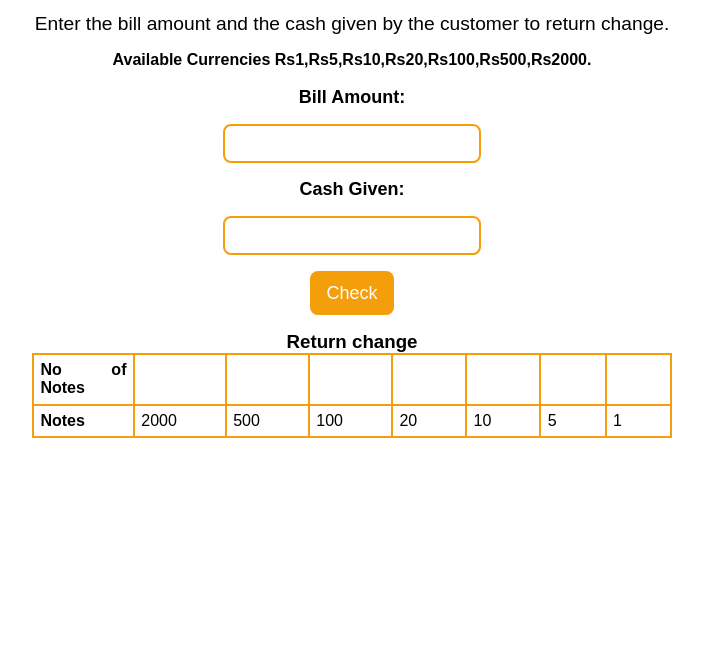
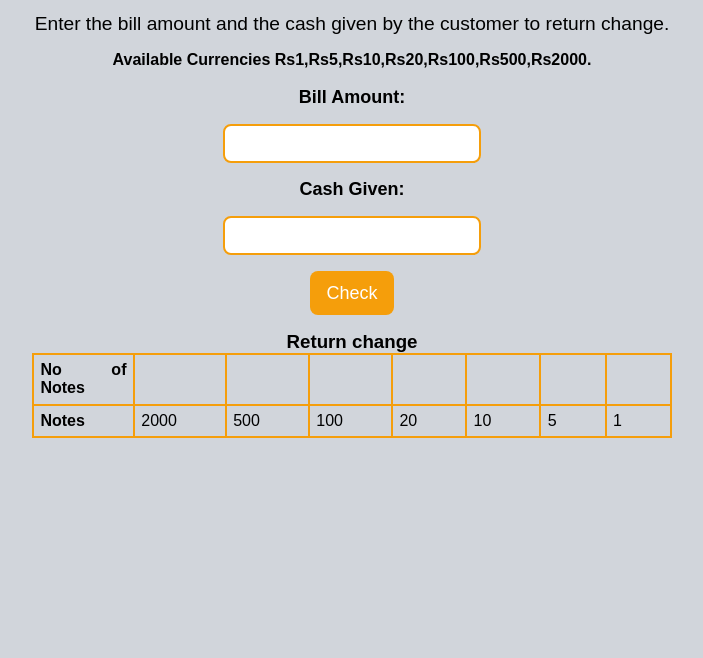
Before and after one commit to sagargse/cash-register-manager, a plain HTML site: page index.html in a window 1280 px wide. Shown: the part 142-800 px from the top of the page, without its empty margins (288-991 px from the left). Drawn offline with Linux system fonts and the light colour scheme.

Commit message:
style: added background

```diff
--- a/style.css
+++ b/style.css
@@ -14,6 +14,7 @@
   body {
     font-family: "Montserrat", sans-serif;
     min-width: 100vw;
+    background-color: #D1D5DB;
   }
 
   /* Container */
```
